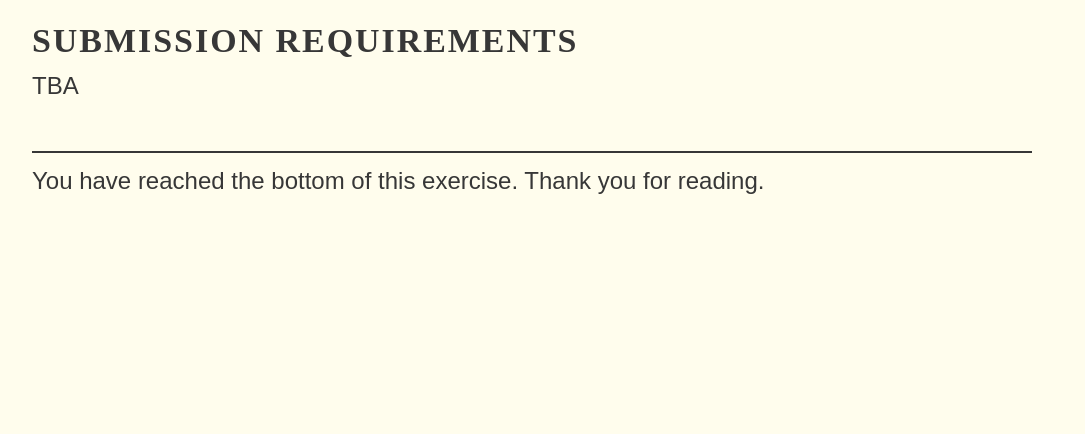
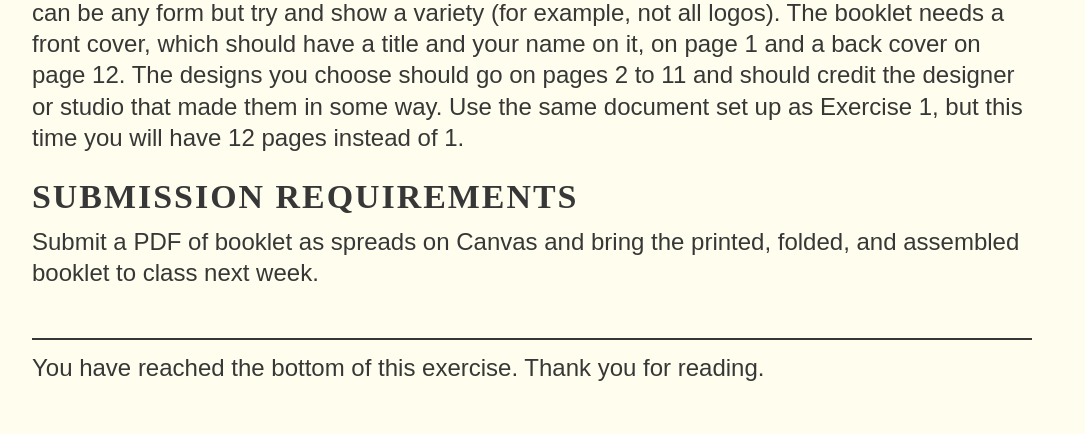
Before and after one commit to gmu-gd/publication26-spring, a plain HTML site: page exercises/e4/index.html in a window 1280 px wide. Shown: the part 705-1139 px from the top of the page, without its empty margins (108-1193 px from the left). Before the commit the page ends 951 px from the top, so only its background shows below. Drawn offline with nearby package versions, Linux system fonts and the light colour scheme; a web font is replaced by a local one.

Commit message:
Update index.html

```diff
--- a/exercises/e4/index.html
+++ b/exercises/e4/index.html
@@ -27,11 +27,11 @@
       </ul>
     </section>
     <section id="exercise">
-      <h2>Exercise 4: Zines</h2>
+      <h2>Exercise 4: Taste Zine</h2>
       <h3>Details</h3>
-      <p>TBA</p>
+      <p>Make a 12 page booklet that shows design that you appeals to you. The designs you choose can be any form but try and show a variety (for example, not all logos). The booklet needs a front cover, which should have a title and your name on it, on page 1 and a back cover on page 12. The designs you choose should go on pages 2 to 11 and should credit the designer or studio that made them in some way. Use the same document set up as Exercise 1, but this time you will have 12 pages instead of 1.</p>
       <h3>Submission Requirements</h3>
-      <p>TBA</p>
+      <p>Submit a PDF of booklet as spreads on Canvas and bring the printed, folded, and assembled booklet to class next week.</p>
     </section>
     <footer>
       <hr>
```
